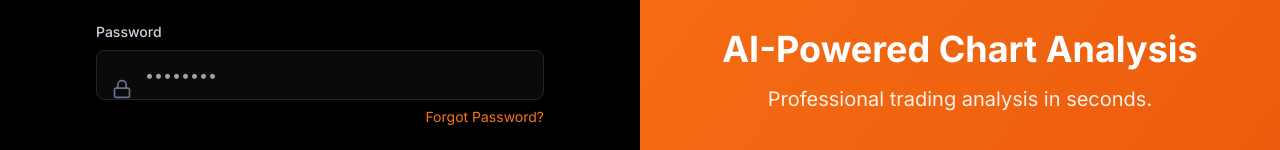
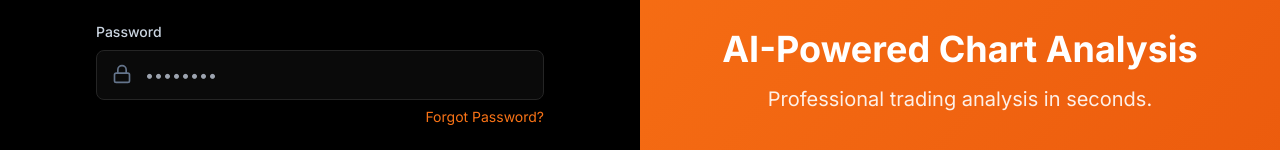
Before and after one commit to rochicenat/tradeflow-ai-frontend, a Next.js app: page /login in a window 1280 px wide. Shown: the part 409-559 px from the top of the page. Built offline with nearby package versions, Linux system fonts and the light colour scheme.

Commit message:
fix: lock icon position düzeltildi

```diff
--- a/app/login/page.tsx
+++ b/app/login/page.tsx
@@ -73,7 +73,7 @@ export default function LoginPage() {
             <div>
               <label className="block text-sm font-medium text-slate-300 mb-2">Password</label>
               <div className="relative">
-                <Lock className="absolute left-4 top-1/2 -translate-y-1/2 w-5 h-5 text-slate-500" />
+                <Lock className="absolute left-4 top-3.5 w-5 h-5 text-slate-500" />
                 <input type="password" value={password} onChange={e => setPassword(e.target.value)} required
                   onKeyDown={(e) => e.key === "Enter" && handleLogin()}
                   placeholder="••••••••"
```
